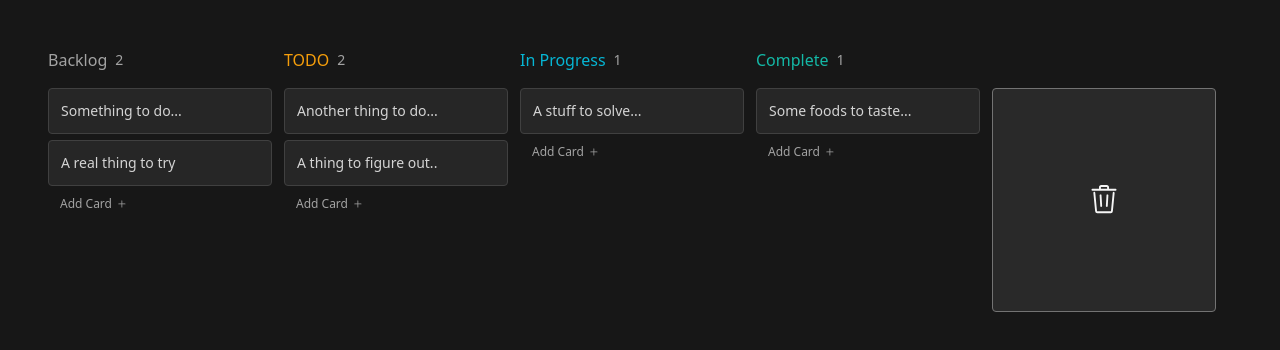
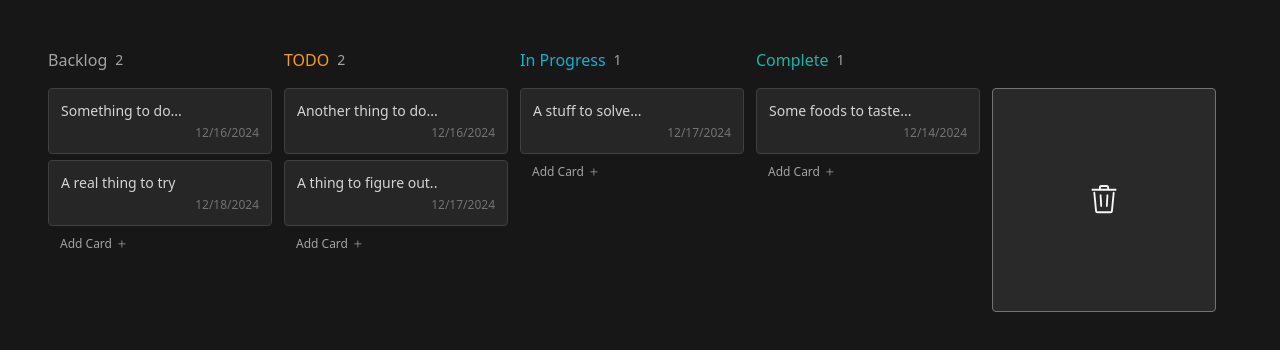
Before and after one commit to LuisNivar/my-kanban-board, a React (Vite) app: page / in a window 1280 px wide. Shown: the top 350 px of the page. Built offline with nearby package versions, Linux system fonts and the light colour scheme.

Commit message:
Add create date to cards (#3)

```diff
--- a/src/CardProvider.tsx
+++ b/src/CardProvider.tsx
@@ -7,31 +7,37 @@ const INITIAL_CARDS: CardsProps[] = [
     title: "Something to do...",
     columnName: "backlog",
     id: "1",
+    date: "12/16/2024",
   },
   {
     title: "Another thing to do...",
     columnName: "todo",
     id: "2",
+    date: "12/16/2024",
   },
   {
     title: "A thing to figure out..",
     columnName: "todo",
     id: "6",
+    date: "12/17/2024",
   },
   {
     title: "A stuff to solve...",
     columnName: "in-progress",
     id: "3",
+    date: "12/17/2024",
   },
   {
     title: "A real thing to try",
     columnName: "backlog",
     id: "4",
+    date: "12/18/2024",
   },
   {
     title: "Some foods to taste...",
     columnName: "complete",
     id: "5",
+    date: "12/14/2024",
   },
 ];
 
--- a/src/components/Card.tsx
+++ b/src/components/Card.tsx
@@ -1,11 +1,12 @@
+import { useContext, useState } from "react";
+import { GoPlus as AddIcon } from "react-icons/go";
+import { CardDispatchContext } from "../Context";
 import { AddCardsProps, CardsProps } from "../types";
-import { GoPlus as AddIcon } from "react-icons/go";
+import { FormatDate } from "../utils";
 import DropIndicator from "./DropIndicator";
-import { useContext, useState } from "react";
-import { CardDispatchContext } from "../Context";
 
 export function Card(props: CardsProps) {
-  const { title, id, columnName } = props;
+  const { title, id, columnName, date } = props;
 
   function handleDragStart(e: React.DragEvent) {
     e.dataTransfer.setData("CardId", id);
@@ -17,9 +18,10 @@ export function Card(props: CardsProps) {
       <div
         draggable
         onDragStart={handleDragStart}
-        className="cursor-grab rounded border border-neutral-700 bg-neutral-800 p-3 active:cursor-grabbing"
+        className="flex flex-col gap-1 cursor-grab rounded border border-neutral-700 bg-neutral-800 p-3 active:cursor-grabbing"
       >
         <p className="text-sm text-neutral-300">{title}</p>
+        <span className="text-xs text-neutral-500 self-end">{date}</span>
       </div>
     </>
   );
@@ -39,6 +41,7 @@ export function AddCard(props: AddCardsProps) {
       columnName,
       title: text.trim(),
       id: Math.random().toString(),
+      date: FormatDate(new Date()),
     };
 
     dispatch({
--- a/src/types.tsx
+++ b/src/types.tsx
@@ -9,6 +9,7 @@ export type CardsProps = {
   title: string;
   columnName: string;
   id: string;
+  date: string;
 };
 
 export type DropIndicatorProps = {
--- /dev/null
+++ b/src/utils.ts
@@ -0,0 +1,11 @@
+export function FormatDate(date: Date): string {
+  return `${date.getMonth() + 1}/${date.getDate()}/${date.getFullYear()}`;
+}
+
+/**
+ * To add hour
+ * ${date.getHours()}:${date
+    .getMinutes()
+    .toString()
+    .padStart(2, "0")}`;
+ */
```
